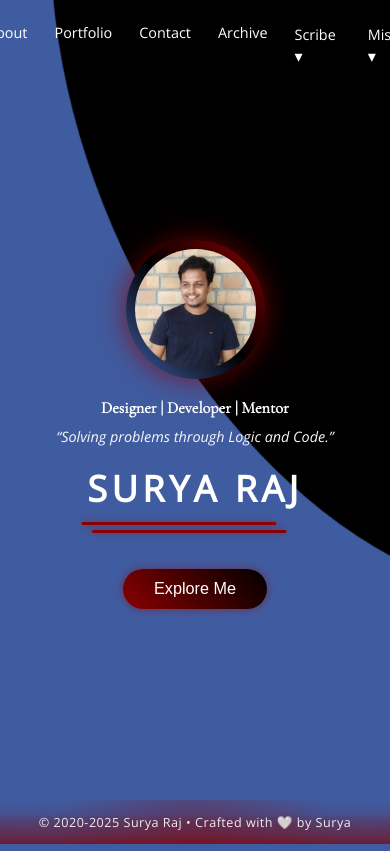
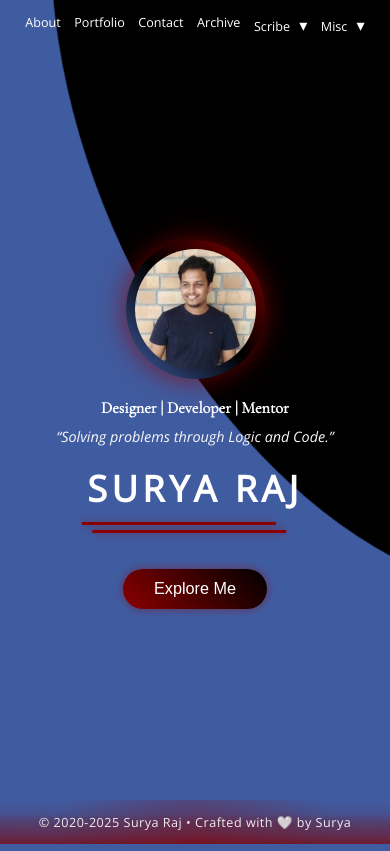
Before and after one commit to suryakantamangaraj/suryakantamangaraj.github.io, an Angular app: page / in a window 390 px wide. Built offline with nearby package versions, Linux system fonts and the light colour scheme.

Commit message:
fix: reduce header spacing for mobile view

```diff
--- a/src/app/layout/header/header.component.scss
+++ b/src/app/layout/header/header.component.scss
@@ -6,13 +6,35 @@
   top: 0;
   left: 0;
   width: 100%;
-  padding: 2.5rem; // Increased from 2rem
   z-index: 100;
+
+  @include mobile {
+    padding: 1.5rem; // Reduced from 2.5rem
+  }
+
+  @include tablet {
+    padding: 2rem;
+  }
+
+  @include desktop {
+    padding: 2.5rem;
+  }
 
   .nav-items {
     display: flex;
     justify-content: center;
-    gap: 3rem; // Increased from 2rem
+
+    @include mobile {
+      gap: 1.5rem; // Reduced from 3rem
+    }
+
+    @include tablet {
+      gap: 2rem;
+    }
+
+    @include desktop {
+      gap: 3rem;
+    }
   }
   .nav-item {
     color: $white;
@@ -29,7 +51,7 @@
     }
 
     @include mobile {
-      font-size: 1.6rem; // Reduced from 2rem for better mobile view
+      font-size: 1.4rem; // Reduced from 1.6rem
     }
 
     @include tablet {
```
